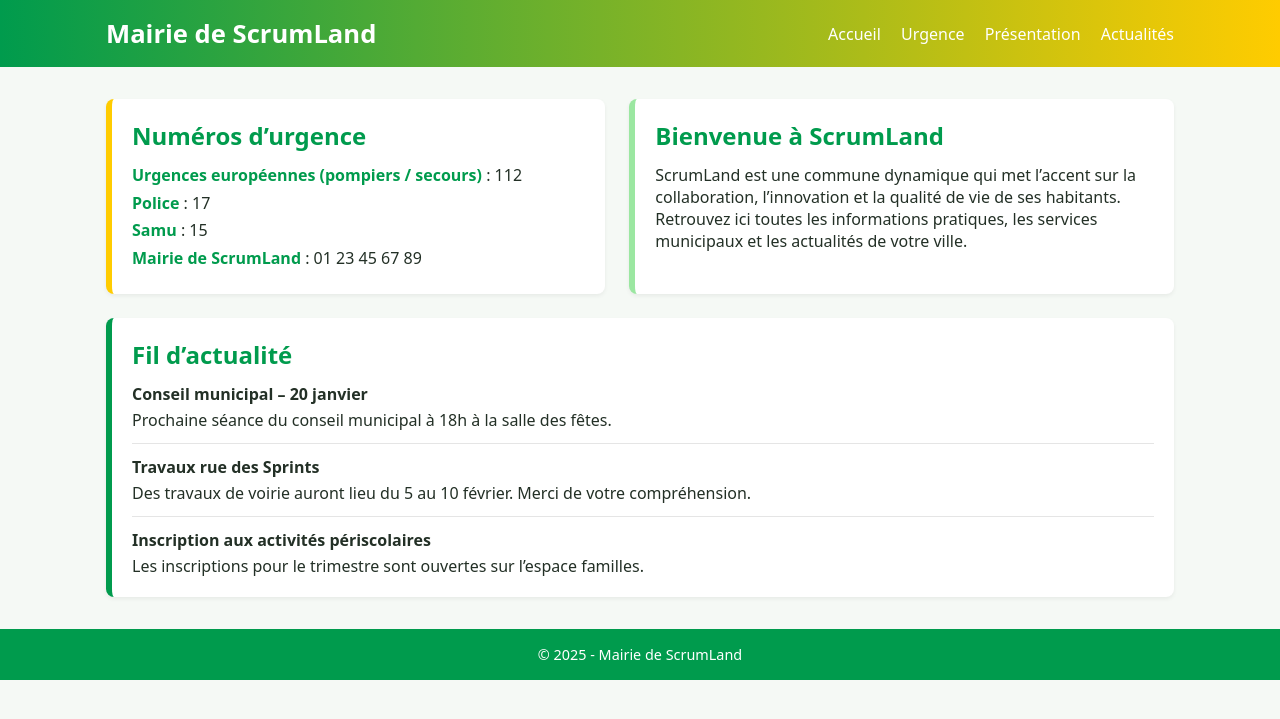
After one commit to jaajjj/Mairie-ScrumLand, a PHP site: page /accueil in a window 1280 px wide. The commit adds this page. Shown: the top 719 px of the page. Run offline with PHP 8.4, Linux system fonts and the light colour scheme.

Commit message:
Ajout accueil + css

```diff
--- /dev/null
+++ b/Assets/css/style.css
@@ -0,0 +1,146 @@
+:root {
+    --vert-clair: #9be7a1;   /* vert clair */
+    --vert-fonce: #009b4d;   /* vert plus soutenu */
+    --jaune: #ffcc00;        /* jaune mandarine */
+    --fond: #f5f9f5;
+    --texte: #233026;
+}
+
+* {
+    box-sizing: border-box;
+    margin: 0;
+    padding: 0;
+    font-family: system-ui, -apple-system, BlinkMacSystemFont, "Segoe UI", sans-serif;
+}
+
+body {
+    background: var(--fond);
+    color: var(--texte);
+}
+
+/* Header */
+
+.site-header {
+    background: linear-gradient(90deg, var(--vert-fonce), var(--jaune));
+    color: #fff;
+    padding: 1rem 0;
+}
+
+.header-inner {
+    max-width: 1100px;
+    margin: 0 auto;
+    display: flex;
+    align-items: center;
+    justify-content: space-between;
+    gap: 2rem;
+    padding: 0 1rem;
+}
+
+.site-title {
+    font-size: 1.6rem;
+    font-weight: 700;
+}
+
+.main-nav a {
+    color: #fff;
+    text-decoration: none;
+    margin-left: 1rem;
+    font-weight: 500;
+}
+
+.main-nav a:hover {
+    text-decoration: underline;
+}
+
+/* Contenu accueil */
+
+.container-accueil {
+    max-width: 1100px;
+    margin: 2rem auto;
+    padding: 0 1rem;
+    display: grid;
+    grid-template-columns: 1.1fr 1.2fr;
+    grid-template-rows: auto auto;
+    gap: 1.5rem;
+}
+
+.bloc {
+    background: #fff;
+    border-radius: 8px;
+    padding: 1.25rem;
+    box-shadow: 0 2px 4px rgba(0,0,0,0.06);
+}
+
+/* Placement : urgence + présentation en haut, actus sur 2 colonnes en bas */
+
+.bloc-urgence {
+    border-left: 6px solid var(--jaune);
+}
+
+.bloc-presentation {
+    border-left: 6px solid var(--vert-clair);
+}
+
+.bloc-actus {
+    grid-column: 1 / 3;
+    border-left: 6px solid var(--vert-fonce);
+}
+
+.bloc h2 {
+    margin-bottom: 0.75rem;
+    color: var(--vert-fonce);
+}
+
+.bloc-urgence ul {
+    list-style: none;
+}
+
+.bloc-urgence li {
+    margin-bottom: 0.35rem;
+}
+
+.bloc-urgence strong {
+    color: var(--vert-fonce);
+}
+
+/* Fil d’actu */
+
+.actu + .actu {
+    margin-top: 0.75rem;
+    border-top: 1px solid #e5e5e5;
+    padding-top: 0.75rem;
+}
+
+.actu h3 {
+    font-size: 1rem;
+    color: var(--texte);
+    margin-bottom: 0.25rem;
+}
+
+/* Footer */
+
+.site-footer {
+    margin-top: 2rem;
+    padding: 1rem;
+    text-align: center;
+    background: var(--vert-fonce);
+    color: #fff;
+    font-size: 0.9rem;
+}
+
+/* Responsive */
+
+@media (max-width: 768px) {
+    .header-inner {
+        flex-direction: column;
+        align-items: flex-start;
+    }
+
+    .container-accueil {
+        grid-template-columns: 1fr;
+    }
+
+    .bloc-actus {
+        grid-column: 1 / 2;
+    }
+}
--- /dev/null
+++ b/Views/Templates/footer.php
@@ -0,0 +1,5 @@
+<footer class="site-footer">
+    <p>&copy; <?php echo date('Y'); ?> - Mairie de ScrumLand</p>
+</footer>
+</body>
+</html>
--- /dev/null
+++ b/Views/Templates/header.php
@@ -0,0 +1,19 @@
+<!DOCTYPE html>
+<html lang="fr">
+<head>
+    <meta charset="UTF-8">
+    <title>Mairie de ScrumLand</title>
+    <link rel="stylesheet" href="<?php echo getenv('BASE_URL'); ?>Assets/css/style.css">
+</head>
+<body>
+<header class="site-header">
+    <div class="header-inner">
+        <h1 class="site-title">Mairie de ScrumLand</h1>
+        <nav class="main-nav">
+            <a href="index.php?page=accueil">Accueil</a>
+            <a href="#urgence">Urgence</a>
+            <a href="#presentation">Présentation</a>
+            <a href="#actus">Actualités</a>
+        </nav>
+    </div>
+</header>
--- /dev/null
+++ b/Views/accueil.php
@@ -0,0 +1,50 @@
+<?php
+require_once 'views/templates/header.php';
+?>
+
+<main class="container-accueil">
+    <!-- Bloc Numéros d'urgence -->
+    <section class="bloc bloc-urgence">
+        <h2>Numéros d’urgence</h2>
+        <ul>
+            <li><strong>Urgences européennes (pompiers / secours)</strong> : 112</li>
+            <li><strong>Police</strong> : 17</li>
+            <li><strong>Samu</strong> : 15</li>
+            <li><strong>Mairie de ScrumLand</strong> : 01 23 45 67 89</li>
+        </ul>
+    </section>
+
+    <!-- Bloc Présentation de la ville -->
+    <section class="bloc bloc-presentation">
+        <h2>Bienvenue à ScrumLand</h2>
+        <p>
+            ScrumLand est une commune dynamique qui met l’accent sur la collaboration,
+            l’innovation et la qualité de vie de ses habitants.
+        </p>
+        <p>
+            Retrouvez ici toutes les informations pratiques, les services municipaux
+            et les actualités de votre ville.
+        </p>
+    </section>
+
+    <!-- Bloc Fil d’actualité -->
+    <section class="bloc bloc-actus">
+        <h2>Fil d’actualité</h2>
+        <article class="actu">
+            <h3>Conseil municipal – 20 janvier</h3>
+            <p>Prochaine séance du conseil municipal à 18h à la salle des fêtes.</p>
+        </article>
+        <article class="actu">
+            <h3>Travaux rue des Sprints</h3>
+            <p>Des travaux de voirie auront lieu du 5 au 10 février. Merci de votre compréhension.</p>
+        </article>
+        <article class="actu">
+            <h3>Inscription aux activités périscolaires</h3>
+            <p>Les inscriptions pour le trimestre sont ouvertes sur l’espace familles.</p>
+        </article>
+    </section>
+</main>
+
+<?php
+require_once 'views/templates/footer.php';
+?>
--- a/index.php
+++ b/index.php
@@ -2,47 +2,12 @@
 require_once 'vendor/autoload.php';
 
 session_start();
-
 $dotenv = Dotenv\Dotenv::createImmutable(__DIR__);
 $dotenv->load();
+
 $page = $_GET['page'] ?? 'accueil';
 switch($page) {
-    case 'inscription':
-
-            require_once __DIR__ . '/views/templates/header.php';
-            require_once __DIR__ . '/views/inscription.php';
-            require_once __DIR__ . '/views/templates/footer.php';
-
-        break;
     case 'accueil':
-        require 'views/login.php';
-        break;
-     case 'traitementConnexion':
-        require 'controllers/ConnexionController.php';
-        break;
-    case 'catalogue':
-        require 'views/catalogue.php';
-        break;
-    case 'home':
-        require 'views/home.php';
-        break;
-    case 'detailMusique':
-        require 'views/detailMusique.php';
-        break;
-    case 'compte':
-        require 'views/compte.php';
-        break;
-    case 'bibliotheque':
-        require 'views/bibliotheque.php';
-        break;
-    case 'TraitementDeconnexion':
-        require 'controllers/DeconnexionController.php';
-        break;
-    case 'inscription_traitement':
-        require 'controllers/traitement_Inscription.php';
-        break;
-    default:
-        http_response_code(404);
+        require 'Views/accueil.php';
         break;
 }
-require_once 'views/templates/footer.php';
```
Also changed, not shown: src/Views/accueil.php (deleted, +0 -13 lines), .htaccess (added), src/Views/Templates/footer.php (deleted), src/Views/Templates/header.php (deleted).
